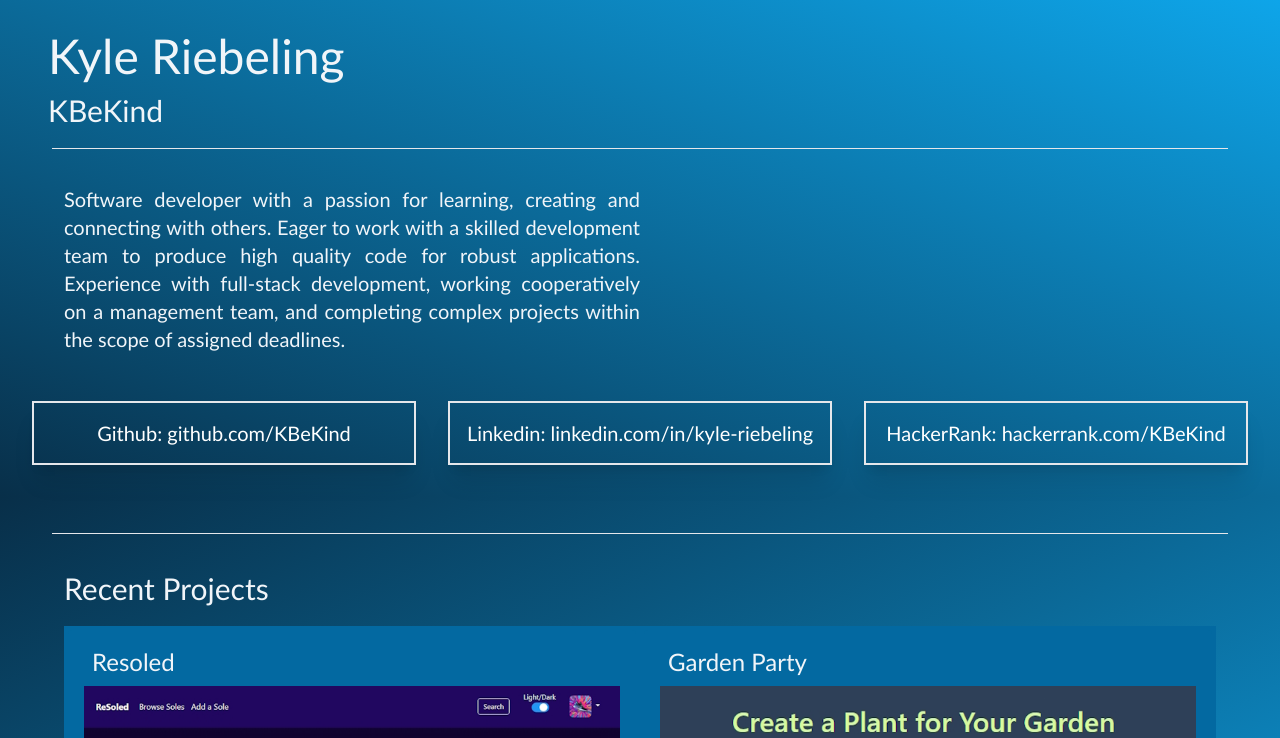
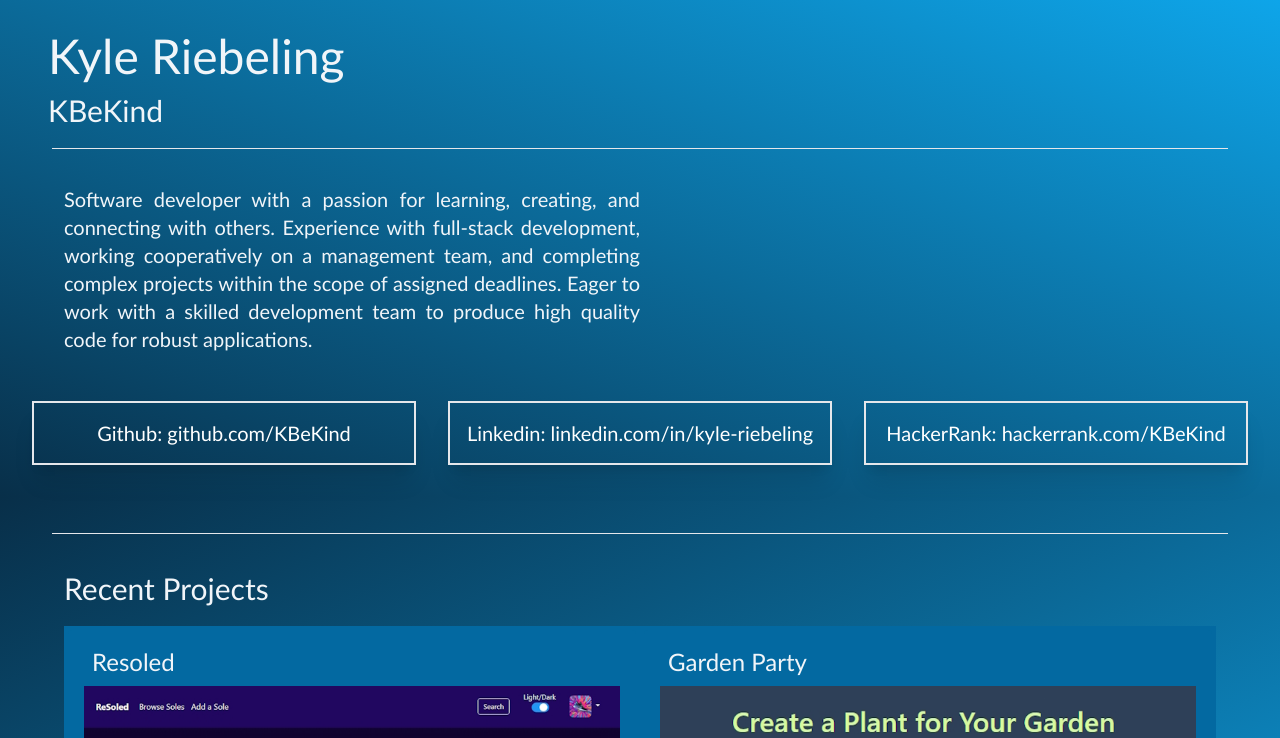
Before and after one commit to KBeKind/portfolio, a Next.js app: page / in a window 1280 px wide. Shown: the top 738 px of the page. Built offline with nearby package versions, Linux system fonts and the light colour scheme.

Commit message:
updated paragraph text to final draft

```diff
--- a/src/app/page.tsx
+++ b/src/app/page.tsx
@@ -12,12 +12,12 @@ export default function Home() {
           <hr className="sm:m-5" />
           <div className="text-justify w-full md:w-5/6 lg:w-3/4 xl:w-1/2 md:m-4 p-4 ms-0 me-8 ms-3 my-2 flex">
             <p className="">
-              Software developer with a passion for learning, creating and
-              connecting with others. Eager to work with a skilled development
-              team to produce high quality code for robust applications.
-              Experience with full-stack development, working cooperatively on a
-              management team, and completing complex projects within the scope
-              of assigned deadlines.
+              Software developer with a passion for learning, creating, and
+              connecting with others. Experience with full-stack development,
+              working cooperatively on a management team, and completing complex
+              projects within the scope of assigned deadlines. Eager to work
+              with a skilled development team to produce high quality code for
+              robust applications.
             </p>
           </div>
 
```
